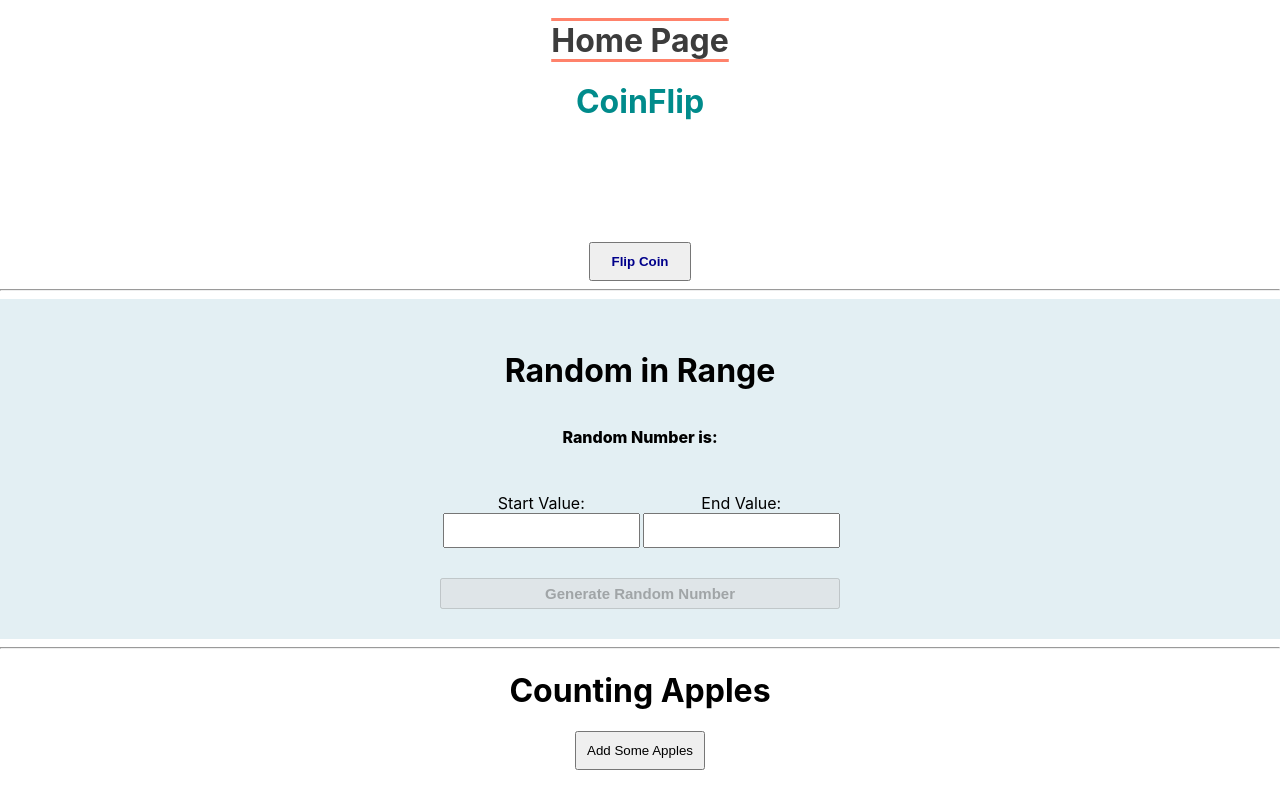
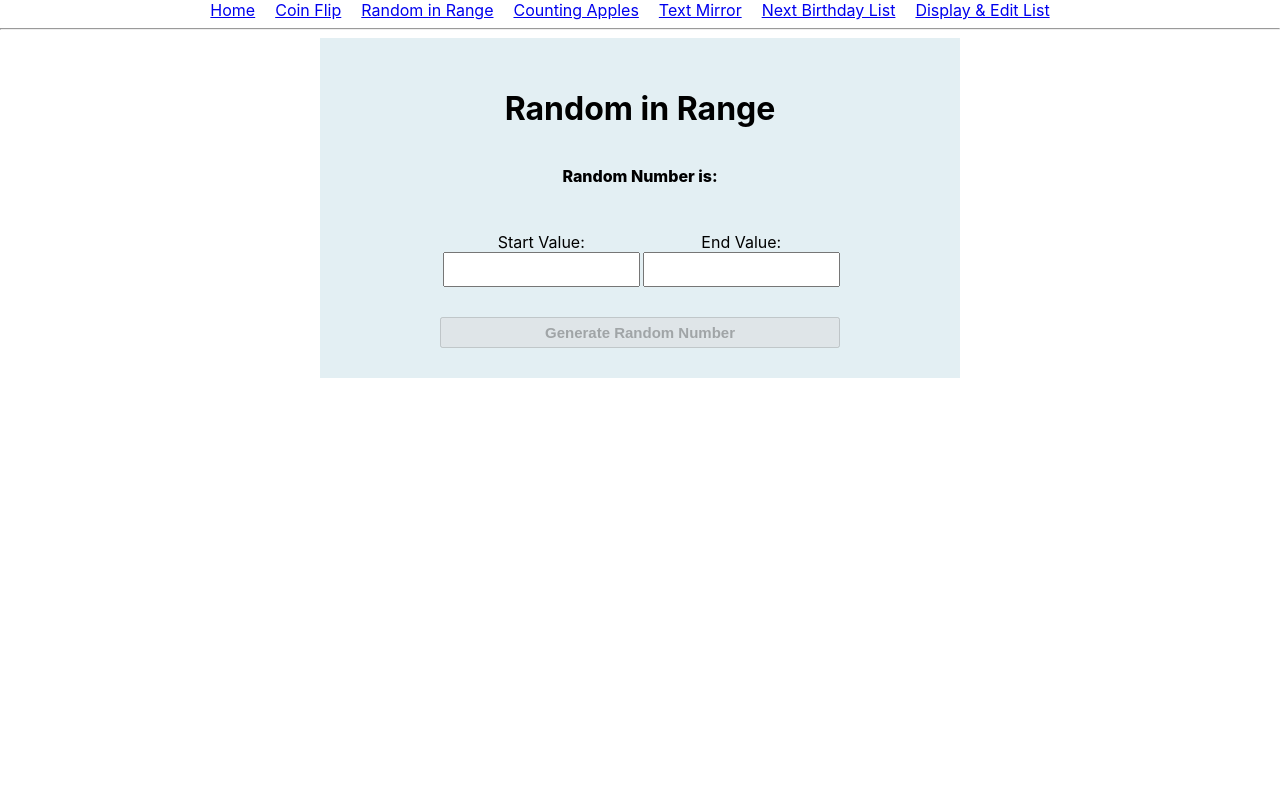
Before and after one commit to annamolaohein/proj-1-coinflip, a React (Create React App) app: page /random in a window 1280 px wide. Shown: the top 800 px of the page. Built offline with nearby package versions, Linux system fonts and the light colour scheme.

Commit message:
page route

```diff
--- a/package.json
+++ b/package.json
@@ -13,6 +13,7 @@
     "emotion": "^11.0.0",
     "react": "^17.0.2",
     "react-dom": "^17.0.2",
+    "react-router-dom": "^6.3.0",
     "react-scripts": "5.0.0",
     "web-vitals": "^2.1.4"
   },
@@ -39,5 +40,8 @@
       "last 1 firefox version",
       "last 1 safari version"
     ]
+  },
+  "devDependencies": {
+    "@emotion/babel-plugin": "^11.9.2"
   }
 }
--- a/src/App.js
+++ b/src/App.js
@@ -1,13 +1,19 @@
 import React, { Component } from "react";
 import "./App.css";
-import { HomePage } from "./pages/HomePage";
+import Home from "./pages/Home";
+// import { HomePage } from "./pages/HomePage";
+
+
 
 class App extends Component {
   render() {
     return (
       <div className="App">
-        <HomePage />
+        {/* <HomePage /> */}
+        <Home/>
       </div>
+
+
     );
   }
 }
--- a/src/component/CoinFlip.css
+++ b/src/component/CoinFlip.css
@@ -24,32 +24,32 @@
 
 /* Random in Range */
 
-.RangeRandom {
+/* .RangeRandom {
   width: 100%;
   background: #e3eff3;
   display: flex;
-}
+} */
 
-.RangeRandom .outer {
+/* .RangeRandom .outer {
   width: 100%;
   max-width: 400px;
   margin: auto;
   padding: 30px;
   display: flex;
   flex-direction: column;
-}
+} */
 
-.RangeRandom .bold-text {
+/* .RangeRandom .bold-text {
   font-weight: 800;
-}
-.RangeRandom .outer .inner {
+} */
+/* .RangeRandom .outer .inner {
   display: flex;
   justify-content: space-between;
   padding: 30px 0;
   width: 100%;
-}
+} */
 
-.RangeRandom .outer .inner div input {
+/* .RangeRandom .outer .inner div input {
   padding: 8px;
 }
 .RangeRandom .outer button {
@@ -57,7 +57,7 @@
   font-weight: bold;
   font-size: 15px;
   cursor: pointer;
-}
+} */
 /* Count Apple */
 .CountApple button {
   margin-bottom: 20px;
--- a/src/component/CoinFlip.js
+++ b/src/component/CoinFlip.js
@@ -34,47 +34,62 @@ export const CoinFlip = () => {
         }
       </style> */}
       {/* <h1>Function Component CoinFlip</h1> */}
-      <H1>CoinFlip</H1>
+      <h1 className="heading1">CoinFlip</h1>
       <div id="coin">
         <div className={coin === "TAIL" ? "tail" : "head"}>
-          <H2>{coin}</H2>
+          <h2 className="heading2">{coin}</h2>
         </div>
       </div>
-      <Button id="btn" onClick={coinFlip}>
+      <button id="btn" onClick={coinFlip}>
         Flip Coin
-      </Button>
+      </button>
+
     </Div>
   );
 };
-const Button = styled.button`
-color:darkblue;
-padding: 10px 20px;
-font-size: 0.5;
-font-weight: bold;
-&:hover{color: darkcyan;}`
-
-const H1 = styled.h1`
-color: darkcyan;`
-
-const H2 = styled.h2`
- font-family: "Times New Roman", Times, serif;`
-
 const Div = styled.div`
-& #coin{
+ #coin{
    width: 100px;
    height: 100px;
    margin: auto;
    position: relative;
  }
-
- & .tail {
+ .tail {
    background-color: red;
    text-align: center;
    color: white;
  }
-  & .head {
+ .head {
    background-color: green;
    text-align: center;
    color: white;
  }
+ .heading1{
+  color: darkcyan;
+  /* @media (min-width: 420px) {
+        font-size: 50px;
+      } */
+ }
+ .heading2{
+  font-family: "Times New Roman", Times, serif;
+ }
+  #btn{
+    color:darkblue;
+    padding: 10px 20px;
+    font-size: 0.5;
+    font-weight: bold;
+    &:hover{color: darkcyan;}
+  }
  `
+// const Button = styled.button`
+// color:darkblue;
+// padding: 10px 20px;
+// font-size: 0.5;
+// font-weight: bold;
+// &:hover{color: darkcyan;}`
+
+// const H1 = styled.h1`
+// color: darkcyan;`
+
+// const H2 = styled.h2`
+//  font-family: "Times New Roman", Times, serif;`
--- a/src/component/EmotionTest.js
+++ b/src/component/EmotionTest.js
@@ -2,7 +2,7 @@
 import styled from '@emotion/styled'
 // import { css} from '@emotion/core'
 // import { css } from '@emotion/react'
-
+// import { jsx } from '@emotion/react'
 
 
 export const EmotionTest = () => {
--- a/src/component/Random.js
+++ b/src/component/Random.js
@@ -1,5 +1,6 @@
 import React, { useState } from 'react'
-import "./CoinFlip.css";
+// import "./CoinFlip.css";
+import styled from '@emotion/styled';
 
 export const Random = () => {
     const [minVal, setMinVal] = useState();
@@ -11,9 +12,9 @@ export const Random = () => {
     }
 
     return (
-        <div className='RangeRandom'>
+        <Div className='RangeRandom'>
             <div className='outer'>
-            <h1>Random in Range</h1>
+                <h1>Random in Range</h1>
                 <div className={`show_random ${(randomNum === minVal || randomNum === maxVal) && "bold-text"
                     }`}>
                     <p>Random Number is: {randomNum}</p>
@@ -37,11 +38,46 @@ export const Random = () => {
                     </div>
                 </div>
 
-                <button onClick={() => setRandomNum(randomBetween(minVal, maxVal))}
+                <button id='btn' onClick={() => setRandomNum(randomBetween(minVal, maxVal))}
                     disabled={!minVal || !maxVal || maxVal <= minVal}>
                     Generate Random Number</button>
             </div>
 
-        </div>
+        </Div>
     )
 }
+
+const Div = styled.div`
+  width: 50%;
+  margin-left: 25%;
+  background: #e3eff3;
+  display: flex;
+
+ .outer{
+  width: 100%;
+  max-width: 400px;
+  margin: auto;
+  padding: 30px;
+  display: flex;
+  flex-direction: column;
+ }
+ .bold-text {
+  font-weight: 800;
+ }
+  .inner {
+  display: flex;
+  justify-content: space-between;
+  padding: 30px 0;
+  width: 100%;
+  & input{
+    padding: 8px;
+}
+}
+
+#btn{
+  padding: 5px;
+  font-weight: bold;
+  font-size: 15px;
+  cursor: pointer;
+}
+`
--- /dev/null
+++ b/src/pages/Home.js
@@ -0,0 +1,45 @@
+import React from 'react'
+import {BrowserRouter as Router, Route, Link, NavLink, Routes} from 'react-router-dom'
+import { CoinFlip } from "../component/CoinFlip";
+import { Random } from "../component/Random";
+import { CountApple } from "../component/CountApple";
+import { TextMirror } from "../component/TextMirror";
+import { NeatBirthdayList } from "../component/NeatBirthdayList";
+import { DisplayEditList } from "../component/DisplayEditList";
+import styled from '@emotion/styled'
+
+function Home() {
+  return (
+   <Router>
+        <DIV>
+            <Link exact to="/" className='home'>Home</Link>
+            <NavLink exact activeClassName='active' to='/coin' className='home'>Coin Flip</NavLink>
+            <NavLink exact activeClassName='active' to='/random' className='home'>Random in Range</NavLink>
+            <NavLink exact activeClassName='active' to='/counting' className='home'>Counting Apples</NavLink>
+            <NavLink exact activeClassName='active' to='/textMirror' className='home'>Text Mirror</NavLink>
+            <NavLink exact activeClassName='active' to='/neatBirthday' className='home'>Next Birthday List</NavLink>
+            <NavLink exact activeClassName='active' to='/display' className='home'>Display & Edit List</NavLink>
+            <hr/>
+            <Routes>
+                {/* <Route exact path='/' element={<Home/>}/> */}
+                <Route exact path='/coin'  element={<CoinFlip/>}/>
+                <Route exact path='/random' element={<Random/>}/>
+                <Route exact path='/counting' element={<CountApple/>}/>
+                <Route exact path='/textMirror' element={<TextMirror/>}/>
+                <Route exact path='/neatBirthday' element={<NeatBirthdayList/>}/>
+                <Route exact path='/display' element={<DisplayEditList/>}/>
+
+
+            </Routes>
+
+        </DIV>
+   </Router>
+  )
+}
+
+export default Home
+
+const DIV = styled.div`
+.home{
+    padding-right: 20px;
+}`
--- a/src/pages/HomePage.js
+++ b/src/pages/HomePage.js
@@ -1,24 +1,27 @@
 import React from "react";
-import { CountApple } from "../component/CountApple";
-// import { ClassCoinFlip } from "../component/ClassCoinFlip";
-import { CoinFlip } from "../component/CoinFlip";
-import { Random } from "../component/Random";
-import { TextMirror } from "../component/TextMirror";
-import { NeatBirthdayList } from "../component/NeatBirthdayList";
-import { DisplayEditList } from "../component/DisplayEditList";
+// import { CountApple } from "../component/CountApple";
+// // import { ClassCoinFlip } from "../component/ClassCoinFlip";
+// import { CoinFlip } from "../component/CoinFlip";
+// import { Random } from "../component/Random";
+// import { TextMirror } from "../component/TextMirror";
+// import { NeatBirthdayList } from "../component/NeatBirthdayList";
+// import { DisplayEditList } from "../component/DisplayEditList";
 import styled from '@emotion/styled'
 // import { EmotionTest } from "../component/EmotionTest";
 
 
+
+
+
 export const HomePage = () => {
+  return (
 
-  return (
     <div className="HomePage">
       {/* <EmotionTest/> */}
       <H1>Home Page</H1>
       {/* <ClassCoinFlip />
       <hr /> */}
-      <CoinFlip />
+      {/* <CoinFlip />
       <hr />
       <Random />
       <hr />
@@ -28,12 +31,24 @@ export const HomePage = () => {
       <hr />
       <NeatBirthdayList />
       <hr />
-      <DisplayEditList />
+      <DisplayEditList /> */}
+
+      <button>
+
+        Flip Coin
+      </button>
+      <button>Random in Range</button>
+      <button>Counting Apples</button>
+      <button>Text Mirror</button>
+      <button>Neat Birthday List</button>
+      <button>Display & Edit List</button>
     </div>
+
+
   );
 };
 
-const H1=styled.h1`
+const H1 = styled.h1`
 /* background-color:green; */
 text-decoration: underline overline;
 text-decoration-color: rgba(255, 99, 71, 0.8);
```
Also changed, not shown: 2 other files (tests, documents, lock files or other folders). Lines whose indentation alone changed are shown as unchanged.
